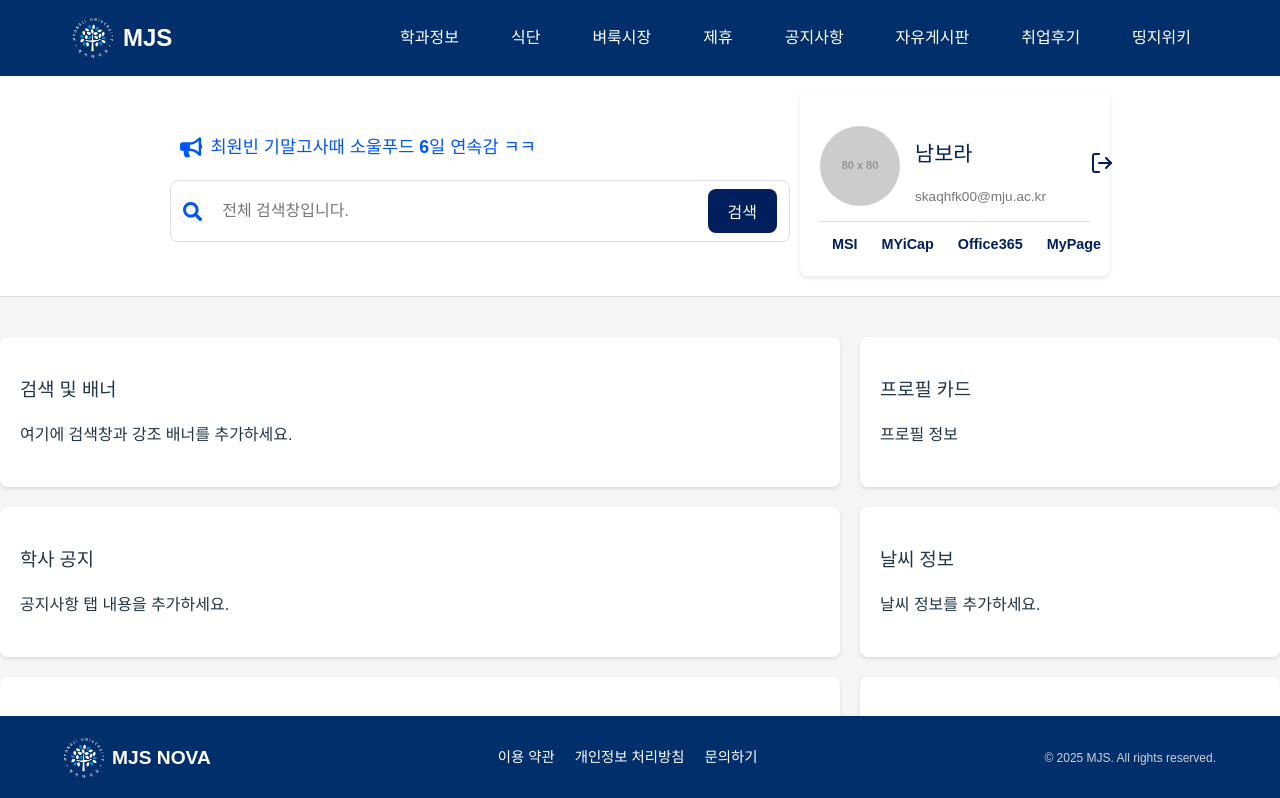
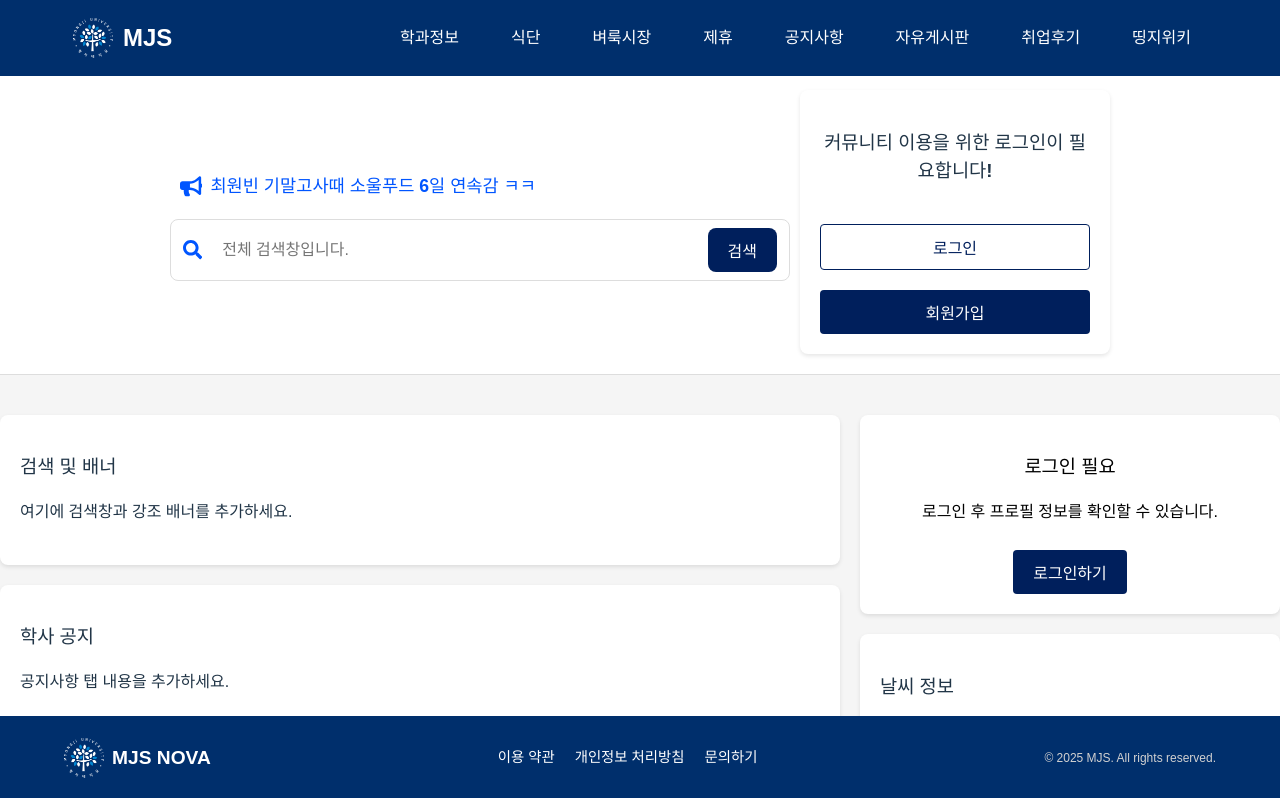
Before and after one commit to ChoiTheCreator/MJS-FRONT, a React (Vite) app: page /main in a window 1280 px wide. Shown: the top 798 px of the page. Built offline with nearby package versions, Linux system fonts and the light colour scheme.

Commit message:
<Feat> Login Auth Context Append, 로그인 안하면 메인페이지의 프로필 보이지 않고 리다이렉션 강제화

```diff
--- a/src/App.jsx
+++ b/src/App.jsx
@@ -1,5 +1,5 @@
 /** @jsxImportSource @emotion/react */
-import React from 'react';
+import { AuthProvider } from './context/AuthContext';
 import { Routes, Route } from 'react-router-dom'; // `BrowserRouter` 제거
 import { Global, css } from '@emotion/react';
 import Layout from './components/Layout';
@@ -32,6 +32,7 @@ const globalStyle = css`
 const App = () => {
   return (
     <>
+      <AuthProvider>
         <Global styles={globalStyle} /> {/* 전역 스타일 적용 */}
         <Routes>
           {/* Layout 적용되는 페이지 */}
@@ -43,6 +44,7 @@ const App = () => {
           <Route path="/login" element={<LoginPage />} /> {/* 로그인 페이지 */}
           <Route path="*" element={<NotFoundPage />} /> {/* 404 페이지 */}
         </Routes>
+      </AuthProvider>
     </>
   );
 };
--- a/src/components/ProfileComponent.jsx
+++ b/src/components/ProfileComponent.jsx
@@ -3,6 +3,7 @@ import { css } from '@emotion/react';
 import React from 'react';
 import { FiLogOut } from 'react-icons/fi';
 import { useNavigate } from 'react-router-dom';
+import { useAuth } from '../context/AuthContext'; // AuthContext import
 
 const profileComponentStyle = css`
   display: flex;
@@ -12,6 +13,14 @@ const profileComponentStyle = css`
   border-radius: 8px;
   padding: 20px;
   box-shadow: 0 2px 4px rgba(0, 0, 0, 0.1);
+  text-align: center;
+
+  .login-card {
+    display: flex;
+    flex-direction: column;
+    align-items: center;
+    gap: 10px;
+  }
 
   .profile-card {
     display: flex;
@@ -57,52 +66,57 @@ const profileComponentStyle = css`
     }
   }
 
-  .profile-navbar {
-    border-top: 1px solid #ddd;
-    padding-top: 10px;
+  .login-btn,
+  .signup-btn {
+    width: 100%;
+    padding: 10px 20px;
+    margin-top: 10px;
+    border-radius: 4px;
+    border: none;
+    cursor: pointer;
+    transition: background-color 0.3s ease;
+  }
 
-    .profile-links {
-      display: flex;
-      justify-content: space-around;
-      list-style: none;
-      padding: 0;
-      margin: 0;
-
-      .profile-link {
-        font-size: 0.9rem;
-        font-family: 'Noto Sans KR', sans-serif;
-        font-weight: 600;
+  .login-btn {
+    background-color: #ffffff;
+    border: 1px solid #001f5c;
     color: #001f5c;
-        text-decoration: none;
-        padding: 6px 12px;
-        border-radius: 4px;
-        transition: all 0.2s ease-in-out;
 
     &:hover {
       background-color: #f0f4ff;
     }
+  }
 
-        &:active {
-          color: #003cb3;
-        }
-      }
+  .signup-btn {
+    background-color: #001f5c;
+    color: white;
+
+    &:hover {
+      background-color: #001542;
     }
   }
 `;
 
 const ProfileComponent = () => {
+  const { isLoggedIn, setIsLoggedIn } = useAuth(); // AuthContext에서 로그인 상태 가져오기
   const navigate = useNavigate();
 
-  // 로그아웃 함수
   const handleLogout = () => {
-    // auth 로직: 로그아웃 처리 (로컬 스토리지 제거 등)
-    localStorage.removeItem('userToken');
+    setIsLoggedIn(false); // 로그아웃 처리
     alert('로그아웃되었습니다.');
-    navigate('/login'); // 로그아웃 후 로그인 페이지로 이동
+  };
+
+  const handleLogin = () => {
+    navigate('/login'); // 로그인 페이지로 이동
+  };
+
+  const handleSignUp = () => {
+    navigate('/signup'); // 회원가입 페이지로 이동
   };
 
   return (
     <div css={profileComponentStyle}>
+      {isLoggedIn ? (
         <div className="profile-card">
           <img
             className="profile-image"
@@ -113,35 +127,25 @@ const ProfileComponent = () => {
             <h4 className="profile-name">남보라</h4>
             <p className="profile-email">skaqhfk00@mju.ac.kr</p>
           </div>
-        <button className="logout-btn" onClick={handleLogout} title="로그아웃">
+          <button
+            className="logout-btn"
+            onClick={handleLogout}
+            title="로그아웃"
+          >
             <FiLogOut />
           </button>
         </div>
-
-      <div className="profile-navbar">
-        <ul className="profile-links">
-          <li>
-            <a href="#MSI" className="profile-link">
-              MSI
-            </a>
-          </li>
-          <li>
-            <a href="#MyiCap" className="profile-link">
-              MYiCap
-            </a>
-          </li>
-          <li>
-            <a href="#Office365" className="profile-link">
-              Office365
-            </a>
-          </li>
-          <li>
-            <a href="#MyPage" className="profile-link">
-              MyPage
-            </a>
-          </li>
-        </ul>
+      ) : (
+        <div className="login-card">
+          <h3>커뮤니티 이용을 위한 로그인이 필요합니다!</h3>
+          <button className="login-btn" onClick={handleLogin}>
+            로그인
+          </button>
+          <button className="signup-btn" onClick={handleSignUp}>
+            회원가입
+          </button>
         </div>
+      )}
     </div>
   );
 };
--- /dev/null
+++ b/src/context/AuthContext.jsx
@@ -0,0 +1,18 @@
+import React, { createContext, useContext, useState } from 'react';
+
+// AuthContext 생성
+const AuthContext = createContext();
+
+// AuthProvider: 로그인 상태를 전역으로 제공
+export const AuthProvider = ({ children }) => {
+  const [isLoggedIn, setIsLoggedIn] = useState(false); // 로그인 상태
+
+  return (
+    <AuthContext.Provider value={{ isLoggedIn, setIsLoggedIn }}>
+      {children}
+    </AuthContext.Provider>
+  );
+};
+
+// useAuth 훅: Context 값을 사용하기 위한 커스텀 훅
+export const useAuth = () => useContext(AuthContext);
--- a/src/pages/LoginPage.jsx
+++ b/src/pages/LoginPage.jsx
@@ -5,6 +5,8 @@ import logoImg from '../IMG/schoolLogoWithNewColor.png'; // 이미지 import
 import SignUpPage from './SignupPage';
 import axios from 'axios';
 import { useNavigate } from 'react-router-dom';
+
+import { useAuth } from '../context/AuthContext';
 
 // 더미 서버 실행 npx json-server --watch ./data/db.json --port 3001
 
@@ -143,8 +145,13 @@ const LoginPage = () => {
 
   const openSignUpModal = () => setIsSignUpModalOpen(true);
   const closeSignUpModal = () => setIsSignUpModalOpen(false);
+
+  //onChange 핸들러
   const handleEmailChange = (e) => setEmail(e.target.value);
   const handlePasswordChange = (e) => setPassword(e.target.value);
+
+  //AuthContext의 상태를 로그인 성공하면 변경하여 Global한 Auth를 다룬다
+  const { setIsLoggedIn } = useAuth();
 
   const handleSubmit = async (event) => {
     event.preventDefault();
@@ -159,6 +166,7 @@ const LoginPage = () => {
 
       if (user) {
         alert(`로그인에 성공했습니다 ${user.name} 님 환영합니다.`);
+        setIsLoggedIn(true);
         navigate('/main');
       } else {
         setError('아이디 또는 비밀번호가 틀렸습니다');
--- a/src/pages/MainPage.jsx
+++ b/src/pages/MainPage.jsx
@@ -1,6 +1,8 @@
 /** @jsxImportSource @emotion/react */
 import { css } from '@emotion/react';
-import React from 'react';
+
+import { useAuth } from '../context/AuthContext';
+import { useNavigate } from 'react-router-dom';
 
 const mainPageContainerStyle = css`
   width: 100vw;
@@ -14,13 +16,13 @@ const mainPageContainerStyle = css`
 const leftSectionStyle = css`
   display: flex;
   flex-direction: column;
-  gap: 20px; /* 내부 요소 간격 */
+  gap: 20px;
 `;
 
 const rightSectionStyle = css`
   display: flex;
   flex-direction: column;
-  gap: 20px; /* 내부 요소 간격 */
+  gap: 20px;
 `;
 
 const contentBoxStyle = css`
@@ -28,13 +30,45 @@ const contentBoxStyle = css`
   padding: 20px;
   border-radius: 8px;
   box-shadow: 0 2px 4px rgba(0, 0, 0, 0.1);
-  min-height: 150px; /* 최소 높이 */
+  min-height: 150px;
+`;
+
+const profileCardStyle = (isLoggedIn) => css`
+  background-color: ${isLoggedIn ? '#001f5c' : '#ffffff'};
+  color: ${isLoggedIn ? '#ffffff' : '#000000'};
+  padding: 20px;
+  border-radius: 8px;
+  box-shadow: ${isLoggedIn
+    ? '0 4px 8px rgba(0, 31, 92, 0.2)'
+    : '0 2px 4px rgba(0, 0, 0, 0.1)'};
+  text-align: center;
+`;
+
+const buttonStyle = css`
+  padding: 10px 20px;
+  background-color: #001f5c;
+  color: white;
+  border: none;
+  border-radius: 4px;
+  cursor: pointer;
+  margin-top: 10px;
+  transition: background-color 0.3s;
+
+  &:hover {
+    background-color: #001542;
+  }
 `;
 
 const MainPage = () => {
+  const navigate = useNavigate();
+  const { isLoggedIn, setIsLoggedIn } = useAuth(); // 로그인 상태와 상태 변경 함수
+
+  const handleLogout = () => {
+    setIsLoggedIn(false); // 로그아웃 시 상태 변경
+  };
+
   return (
     <div css={mainPageContainerStyle}>
-      {/* 왼쪽 3개의 박스 */}
       <div css={leftSectionStyle}>
         <div css={contentBoxStyle}>
           <h3>검색 및 배너</h3>
@@ -50,11 +84,26 @@ const MainPage = () => {
         </div>
       </div>
 
-      {/* 오른쪽 3개의 박스 */}
       <div css={rightSectionStyle}>
-        <div css={contentBoxStyle}>
-          <h3>프로필 카드</h3>
-          <p>프로필 정보</p>
+        {/* **프로필 카드 조건부 렌더링** */}
+        <div css={profileCardStyle(isLoggedIn)}>
+          {isLoggedIn ? (
+            <>
+              <h2>환영합니다, 사용자님!</h2>
+              <p>프로필 정보를 여기에 표시할 수 있습니다.</p>
+              <button css={buttonStyle} onClick={handleLogout}>
+                로그아웃
+              </button>
+            </>
+          ) : (
+            <>
+              <h3>로그인 필요</h3>
+              <p>로그인 후 프로필 정보를 확인할 수 있습니다.</p>
+              <button css={buttonStyle} onClick={() => navigate('/login')}>
+                로그인하기
+              </button>
+            </>
+          )}
         </div>
         <div css={contentBoxStyle}>
           <h3>날씨 정보</h3>
```
Lines whose indentation alone changed are shown as unchanged.
